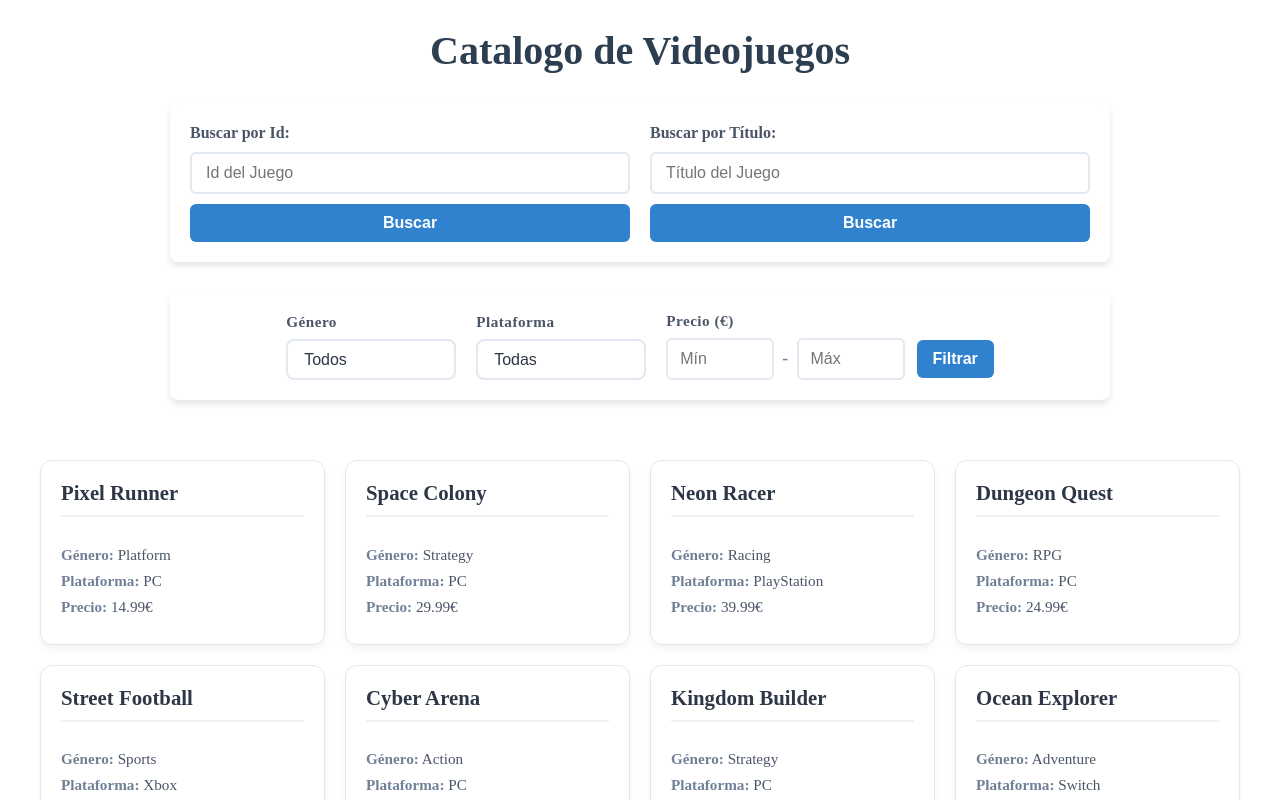
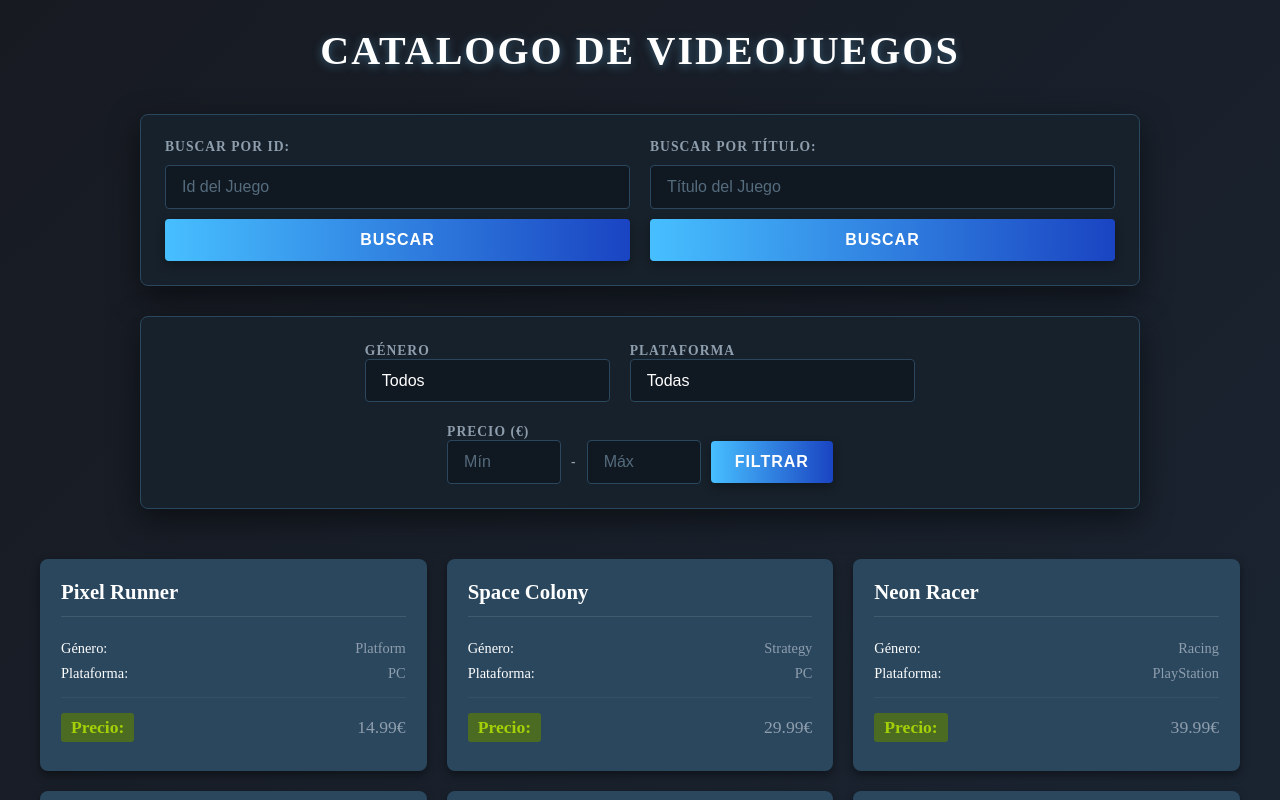
Before and after one commit to TheYinYan/Catalogo_Videojuegos, an Angular app: page / in a window 1280 px wide. Shown: the top 800 px of the page. Built offline with nearby package versions, Linux system fonts and the light colour scheme; data requests are answered from the project's data file.

Commit message:
Estilo Tipo Steam

```diff
--- a/src/app/app.component.css
+++ b/src/app/app.component.css
@@ -1,32 +1,41 @@
-body {
-  font-family: 'Segoe UI', Tahoma, Geneva, Verdana, sans-serif;
-  background-color: #f4f7f6;
-  color: #333;
-  margin: 0;
-  padding: 20px;
+h1 {
+  color: #ffffff ;
+  text-align: center;
+  margin-bottom: 40px;
+  font-size: 2.5rem;
+  text-transform: uppercase;
+  letter-spacing: 2px;
+  text-shadow: 0 2px 10px rgba(102, 192, 244, 0.4);
 }
 
-h1 {
-  color: #2c3e50;
-  text-align: center;
-  margin-bottom: 30px;
-  font-size: 2.5rem;
-}
-
-/* =========================================
-   BUSCADORES
-   ========================================= */
-.buscador-container {
-  max-width: 900px;
+.buscador-container,
+.filtros-globales {
+  max-width: 950px;
   margin: 0 auto 30px auto;
-  padding: 20px;
-  background-color: #ffffff;
+  padding: 24px;
+  background-color: #17212b ;
   border-radius: 8px;
-  box-shadow: 0 4px 6px rgba(0, 0, 0, 0.1);
+  border: 1px solid #2a475e;
+  box-shadow: 0 10px 30px rgba(0, 0, 0, 0.5);
   display: flex;
   flex-direction: row;
   flex-wrap: wrap;
   gap: 20px;
+}
+
+.filtros-globales {
+  align-items: flex-end;
+  justify-content: center;
+}
+
+.buscador-container label,
+.filtro span,
+.filtro-precios span {
+  font-weight: 600;
+  font-size: 0.85rem;
+  color: #8f9ead ;
+  text-transform: uppercase;
+  letter-spacing: 1px;
 }
 
 .buscador-container .buscador {
@@ -36,154 +45,84 @@ h1 {
   flex: 1 1 300px;
 }
 
-.buscador-container label {
-  font-weight: bold;
-  color: #4a5568;
+input[type="text"],
+input[type="number"],
+.filtro-select {
+  padding: 12px 16px;
+  border: 1px solid #2a475e;
+  border-radius: 4px;
+  font-size: 1rem;
+  color: #ffffff ;
+  background-color: #101822 ;
+  outline: none;
+  transition: all 0.2s ease;
 }
 
-.buscador-container input {
-  padding: 10px 14px;
-  border: 2px solid #e2e8f0;
-  border-radius: 6px;
-  font-size: 1rem;
-  outline: none;
-  transition: border-color 0.2s;
+input::placeholder {
+  color: #556c7d ;
 }
 
-.buscador-container input:focus {
-  border-color: #3182ce;
-}
-
-.buscador-container button {
-  padding: 10px 20px;
-  background-color: #3182ce;
-  color: white;
-  border: none;
-  border-radius: 6px;
-  font-size: 1rem;
-  font-weight: bold;
-  cursor: pointer;
-  transition: background-color 0.2s;
-}
-
-.buscador-container button:hover {
-  background-color: #2b6cb0;
-}
-
-/* =========================================
-   FILTROS GLOBALES (Género, Plataforma, Precio)
-   ========================================= */
-.filtros-globales {
-  display: flex;
-  flex-direction: row;
-  flex-wrap: wrap;
-  justify-content: center;
-  align-items: flex-end;
-  gap: 20px;
-  max-width: 900px;
-  margin: 0 auto 40px auto;
-  padding: 20px;
-  background-color: #ffffff;
-  border-radius: 8px;
-  box-shadow: 0 4px 6px rgba(0, 0, 0, 0.1);
-}
-
-.filtro,
-.filtro-precios {
-  display: flex;
-  flex-direction: column;
-  gap: 8px;
-}
-
-.filtro span,
-.filtro-precios span {
-  font-size: 0.95rem;
-  font-weight: 600;
-  color: #4a5568;
-  letter-spacing: 0.5px;
+input[type="text"]:focus,
+input[type="number"]:focus,
+.filtro-select:focus {
+  border-color: #66c0f4 ;
+  box-shadow: 0 0 0 3px rgba(102, 192, 244, 0.2);
 }
 
 .filtro-select {
   width: 100%;
-  min-width: 170px;
-  padding: 10px 16px;
-  font-size: 1rem;
-  color: #2d3748;
-  background-color: #ffffff;
-  border: 2px solid #e2e8f0;
-  border-radius: 8px;
+  min-width: 180px;
   cursor: pointer;
-  outline: none;
-  transition: all 0.2s ease-in-out;
   appearance: none;
-  background-position: right 12px center;
-  background-size: 16px;
+  background-position: right 12px center ;
+  background-size: 16px ;
   padding-right: 40px;
 }
 
-.filtro-select:focus {
-  border-color: #3182ce;
-  box-shadow: 0 0 0 3px rgba(49, 130, 206, 0.15);
-}
-
-.filtro-select:hover {
-  border-color: #cbd5e1;
+.filtro-select option {
+  background-color: #17212b ;
+  color: #ffffff ;
 }
 
 .precio-inputs {
   display: flex;
   align-items: center;
-  gap: 8px;
+  gap: 10px;
 }
 
 .precio-inputs input {
   width: 80px;
-  padding: 10px 12px;
-  border: 2px solid #e2e8f0;
-  border-radius: 6px;
-  font-size: 1rem;
-  outline: none;
-  transition: border-color 0.2s;
-}
-
-.precio-inputs input:focus {
-  border-color: #3182ce;
-  box-shadow: 0 0 0 3px rgba(49, 130, 206, 0.15);
-}
-
-.precio-inputs input:hover {
-  border-color: #cbd5e1;
 }
 
 .precio-inputs .separador {
-  color: #718096;
+  color: #8f9ead ;
   font-weight: bold;
-  font-size: 1.1rem;
 }
 
-.precio-inputs button {
-  padding: 10px 16px;
-  background-color: #3182ce;
-  color: white;
+button {
+  padding: 12px 24px;
+  background: linear-gradient(90deg, #47bfff 0%, #1a44c2 100%) ;
+  color: #ffffff ;
   border: none;
-  border-radius: 6px;
+  border-radius: 4px;
   font-size: 1rem;
-  font-weight: bold;
+  font-weight: 700;
+  text-transform: uppercase;
+  letter-spacing: 1px;
   cursor: pointer;
-  transition: background-color 0.2s;
-  margin-left: 4px;
+  transition: all 0.2s ease;
+  box-shadow: 0 4px 10px rgba(0, 0, 0, 0.3);
 }
 
-.precio-inputs button:hover {
-  background-color: #2b6cb0;
+button:hover:not(:disabled) {
+  background: linear-gradient(90deg, #1a44c2 0%, #47bfff 100%) ;
+  box-shadow: 0 0 15px rgba(71, 191, 255, 0.5);
+  transform: translateY(-2px);
 }
 
-/* =========================================
-   TARJETAS DE JUEGOS
-   ========================================= */
 .contenedor-tarjetas {
   display: grid;
-  grid-template-columns: repeat(auto-fill, minmax(280px, 1fr));
+  grid-template-columns: repeat(auto-fill, minmax(300px, 1fr));
   gap: 20px;
   max-width: 1200px;
   margin: 0 auto;
@@ -191,40 +130,66 @@ h1 {
 }
 
 .card {
-  background-color: #ffffff;
-  border-radius: 12px;
-  box-shadow: 0 4px 6px rgba(0, 0, 0, 0.05);
+  background-color: #2a475e ;
+  color: #c7d5e0 ;
+  border-radius: 8px;
   padding: 20px;
-  border: 1px solid #e2e8f0;
-  transition: transform 0.2s, box-shadow 0.2s;
+  box-shadow: 0 4px 8px rgba(0, 0, 0, 0.4);
+  transition: transform 0.2s ease, box-shadow 0.2s ease;
   display: flex;
   flex-direction: column;
   justify-content: space-between;
+  border: 1px solid transparent;
 }
 
 .card h3 {
   margin-top: 0;
-  color: #2d3748;
+  margin-bottom: 15px;
+  color: #ffffff ;
   font-size: 1.3rem;
-  border-bottom: 2px solid #edf2f7;
-  padding-bottom: 10px;
+  font-weight: 600;
+  border-bottom: 1px solid rgba(255, 255, 255, 0.1);
+  padding-bottom: 12px;
 }
 
 .card p {
   margin: 8px 0;
-  color: #4a5568;
-  font-size: 0.95rem;
+  color: #8f9ead ;
+  font-size: 0.9rem;
+  display: flex;
+  justify-content: space-between;
+  align-items: center;
 }
 
 .card p b {
-  color: #718096;
+  color: #ffffff ;
+  font-weight: 500;
+}
+
+.card p:last-child {
+  margin-top: 15px;
+  padding-top: 15px;
+  border-top: 1px solid rgba(255, 255, 255, 0.05);
+  font-size: 1.1rem;
+}
+
+.card p:last-child b {
+  background-color: #4c6b22 ;
+  color: #a4d007 ;
+  padding: 4px 10px;
+  border-radius: 3px;
+  font-weight: bold;
 }
 
 .mensaje-vacio {
+  grid-column: 1 / -1;
   display: block;
   text-align: center;
-  color: #a0aec0;
+  color: #8f9ead ;
   font-size: 1.2rem;
   margin-top: 40px;
-  font-style: italic;
+  padding: 40px;
+  background-color: #17212b ;
+  border-radius: 8px;
+  border: 1px dashed #2a475e;
 }
--- a/src/styles.css
+++ b/src/styles.css
@@ -1 +1,7 @@
 /* You can add global styles to this file, and also import other style files */
+body {
+  background-color: #1b2838;
+  background-image: linear-gradient(135deg, #171a21 0%, #1b2838 100%);
+  margin: 0;
+  min-height: 100vh;
+}
```
